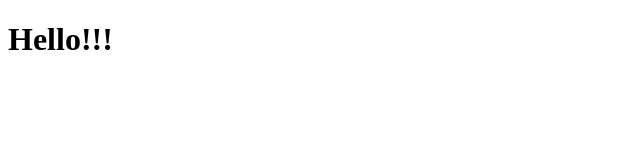
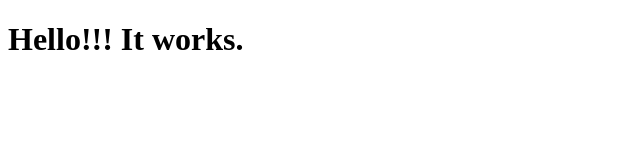
Before and after one commit to anishbudhathoki21/svelte-portfolio, a plain HTML site: page index.html in a window 1280 px wide. Shown: the whole page, without its empty margins (0-640 px from the left). Drawn offline with Linux system fonts and the light colour scheme.

Commit message:
Update index.html

```diff
--- a/index.html
+++ b/index.html
@@ -7,6 +7,6 @@
     <title>Portfolio</title>
 </head>
 <body>
-  <h1>Hello!!!</h1>
+  <h1>Hello!!! It works.</h1>
 </body>
 </html>
```
